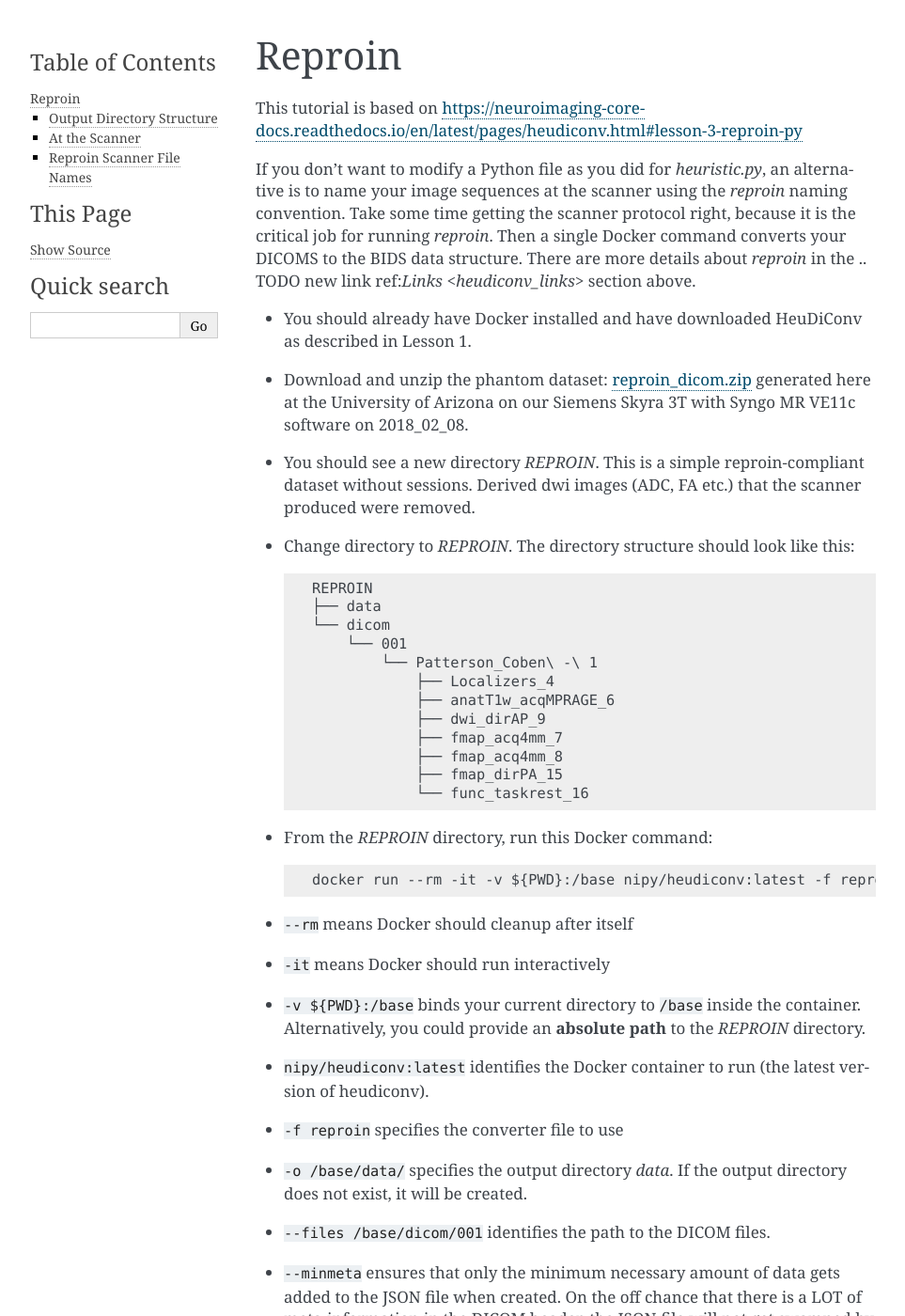
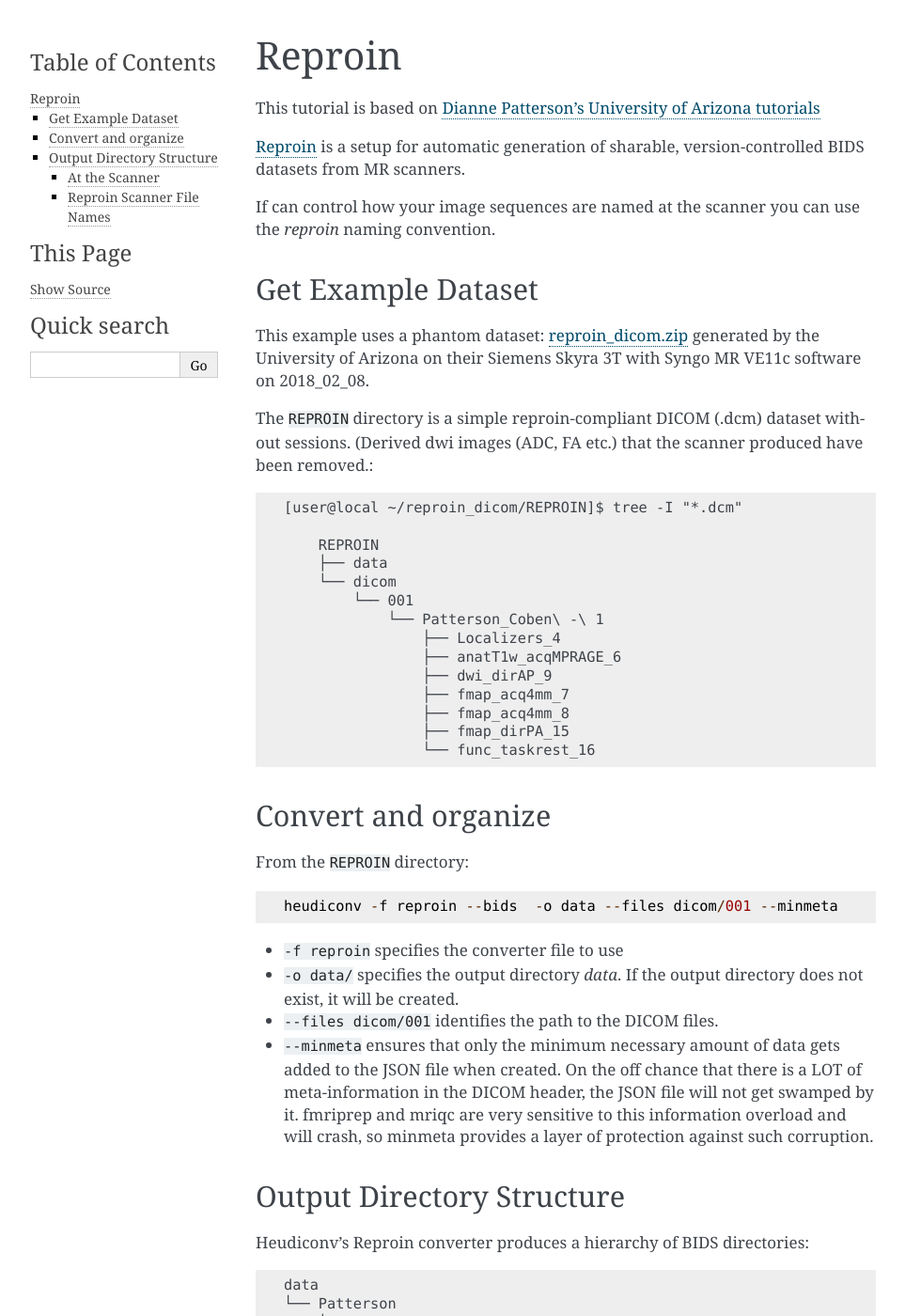
Before and after one commit to nipy/heudiconv, a Sphinx documentation site: the page built from docs/reproin.rst, in a window 1280 px wide and 1400 px high. Shown: the whole window at 94% size, without its empty margins (148-1111 px from the left). Built offline with Sphinx 7.4.7, drawn with Linux system fonts in a browser that asks for light colours; the version number could not be read and is left out; some of the changed text lies outside the part shown.

Commit message:
First pass Reproin

```diff
--- a/docs/custom-heuristic.rst
+++ b/docs/custom-heuristic.rst
@@ -14,9 +14,8 @@ In this tutorial we go more in depth, creating our own *heuristic.py* and modify
 Prerequisites
 **************
 
+1. Ensure :ref:`heudiconv and dcm2niix <install_local>` is installed.
 1. :ref:`Prepare the dataset <prepare_dataset>` used in the quickstart.
-2. Ensure :ref:`dcm2niix <install_prerequisites>` is installed.
-
 
 .. _heudiconv_step1:
 
--- a/docs/reproin.rst
+++ b/docs/reproin.rst
@@ -2,47 +2,55 @@
 Reproin
 ================
 
-This tutorial is based on https://neuroimaging-core-docs.readthedocs.io/en/latest/pages/heudiconv.html#lesson-3-reproin-py
+This tutorial is based on `Dianne Patterson's University of Arizona tutorials <https://neuroimaging-core-docs.readthedocs.io/en/latest/pages/heudiconv.html#lesson-3-reproin-py>`_
 
-If you don't want to modify a Python file as you did for *heuristic.py*, an alternative is to name your image sequences at the scanner using the *reproin* naming convention. Take some time getting the scanner protocol right, because it is the critical job for running *reproin*. Then a single Docker command converts your DICOMS to the BIDS data structure. There are more details about *reproin* in the
-.. TODO new link ref:`Links <heudiconv_links>` section above.
+`Reproin <https://github.com/ReproNim/reproin>`_ is a setup for
+automatic generation of sharable, version-controlled BIDS datasets from
+MR scanners.
 
-* You should already have Docker installed and have downloaded HeuDiConv as described in Lesson 1.
-* Download and unzip the phantom dataset: `reproin_dicom.zip <https://osf.io/4jwk5/>`_ generated here at the University of Arizona on our Siemens Skyra 3T with Syngo MR VE11c software on 2018_02_08.
-* You should see a new directory *REPROIN*. This is a simple reproin-compliant dataset without sessions. Derived dwi images (ADC, FA etc.) that the scanner produced were removed.
-* Change directory to *REPROIN*. The directory structure should look like this::
+If can control how your image sequences are named at the scanner you can
+use the *reproin* naming convention.
 
-    REPROIN
-    ├── data
-    └── dicom
-        └── 001
-            └── Patterson_Coben\ -\ 1
-                ├── Localizers_4
-                ├── anatT1w_acqMPRAGE_6
-                ├── dwi_dirAP_9
-                ├── fmap_acq4mm_7
-                ├── fmap_acq4mm_8
-                ├── fmap_dirPA_15
-                └── func_taskrest_16
+Get Example Dataset
+-------------------
 
-* From the *REPROIN* directory, run this Docker command::
+This example uses a phantom dataset: `reproin_dicom.zip <https://osf.io/4jwk5/>`_ generated by the University of Arizona on their Siemens Skyra 3T with Syngo MR VE11c software on 2018_02_08.
 
-    docker run --rm -it -v ${PWD}:/base nipy/heudiconv:latest -f reproin --bids  -o /base/data --files /base/dicom/001 --minmeta
-* ``--rm`` means Docker should cleanup after itself
-* ``-it`` means Docker should run interactively
-* ``-v ${PWD}:/base`` binds your current directory to ``/base`` inside the container.  Alternatively, you could provide an **absolute path** to the *REPROIN* directory.
-* ``nipy/heudiconv:latest`` identifies the Docker container to run (the latest version of heudiconv).
+The ``REPROIN`` directory is a simple reproin-compliant DICOM (.dcm) dataset without sessions.
+(Derived dwi images (ADC, FA etc.) that the scanner produced have been removed.::
+
+    [user@local ~/reproin_dicom/REPROIN]$ tree -I "*.dcm"
+
+        REPROIN
+        ├── data
+        └── dicom
+            └── 001
+                └── Patterson_Coben\ -\ 1
+                    ├── Localizers_4
+                    ├── anatT1w_acqMPRAGE_6
+                    ├── dwi_dirAP_9
+                    ├── fmap_acq4mm_7
+                    ├── fmap_acq4mm_8
+                    ├── fmap_dirPA_15
+                    └── func_taskrest_16
+
+Convert and organize
+--------------------
+
+From the ``REPROIN`` directory::
+
+    heudiconv -f reproin --bids  -o data --files dicom/001 --minmeta
+
 * ``-f reproin`` specifies the converter file to use
-* ``-o /base/data/`` specifies the output directory *data*.  If the output directory does not exist, it will be created.
-* ``--files /base/dicom/001`` identifies the path to the DICOM files.
+* ``-o data/`` specifies the output directory *data*.  If the output directory does not exist, it will be created.
+* ``--files dicom/001`` identifies the path to the DICOM files.
 *  ``--minmeta`` ensures that only the minimum necessary amount of data gets added to the JSON file when created.  On the off chance that there is a LOT of meta-information in the DICOM header, the JSON file will not get swamped by it. fmriprep and mriqc are very sensitive to this information overload and will crash, so minmeta provides a layer of protection against such corruption.
 
-That's it.  Below we'll unpack what happened.
 
 Output Directory Structure
-===============================
+--------------------------
 
-*Reproin* produces a hierarchy of BIDS directories like this::
+Heudiconv's Reproin converter produces a hierarchy of BIDS directories::
 
     data
     └── Patterson
```
Also changed, not shown: other parts of docs/reproin.rst (+6 -3 lines).
